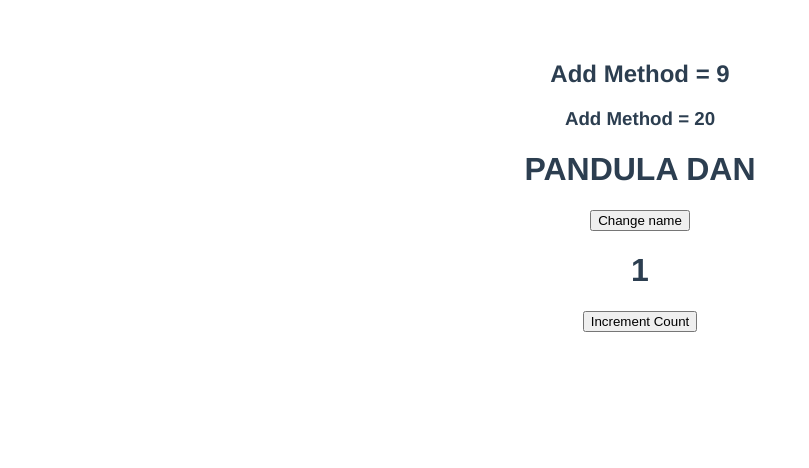
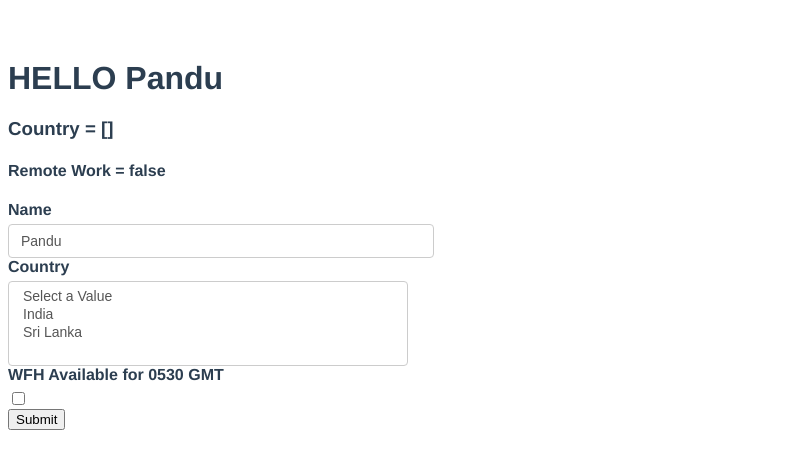
Before and after one commit to p4nduxcv/vue-js-starter, a Vue app: page / in a window 1280 px wide. Shown: the top 468 px of the page, without its empty margins (0-809 px from the left). Built offline with nearby package versions, Linux system fonts and the light colour scheme.

Commit message:
From handling

```diff
--- a/src/App.vue
+++ b/src/App.vue
@@ -1,34 +1,31 @@
 <template>
-  <!-- <h1>HELLO {{ name }}</h1>
-  <div v-html="channel"></div>
-  <div v-html="hack"></div>
-  <div v-bind:id="headingId">Heading</div>
-  <button v-bind:id="headingId">Button</button>
-  <h1 v-if="num == 0">Number Is ZERO</h1>
-  <h1 v-if="num > 0">Number Is POssitive</h1>
-  <h1 v-if="num < 0">Number Is Negative</h1>
-  <h1 v-else>Number Is Not ZERO</h1>
+  <h1>HELLO {{ formValues.name }}</h1>
+  <h3>Country = {{ formValues.country }}</h3>
+  <h4>Remote Work = {{ formValues.remoteWork }}</h4>
 
-  <h2 v-show="isShow">RA</h2> -->
-  <!-- <div v-show="isShow">
-    <ul v-for="name in namesArr" :key="name">
-      <li>{{ name }}</li>
-    </ul>
-  </div>
+  <form @submit="submitForm">
+    <div>
+      <label for="name">Name</label>
+      <input type="text" id="name" v-model="formValues.name" />
+    </div>
 
-  <div v-for="actor in actors" :key="actor.name" v-show="true">
-    <h2>{{ actor.name }}</h2>
-    <h4 v-for="movie in actor.movies" :key="movie">{{ movie }}</h4>
-  </div> -->
+    <div>
+      <label for="country">Country</label>
+      <select multiple id="country" v-model="formValues.country">
+        <option value="">Select a Value</option>
+        <option value="india">India</option>
+        <option value="srilanka">Sri Lanka</option>
+      </select>
+    </div>
 
-  <h2>Add Method = {{ add(2, 3, 4) }}</h2>
-  <h3>Add Method = {{ multi(4) }}</h3>
-
-  <h1>{{ name }}</h1>
-  <div><button v-on:click="changeName">Change name</button></div>
-
-  <h1>{{ count }}</h1>
-  <div><button v-on:click="incre">Increment Count</button></div>
+    <div>
+      <label for="remoteWork">WFH Available for 0530 GMT</label>
+      <input type="checkbox" id="remoteWork" v-model="formValues.remoteWork" />
+    </div>
+    <div>
+      <button>Submit</button>
+    </div>
+  </form>
 </template>
 
 <script>
@@ -37,35 +34,17 @@ export default {
   components: {},
   data() {
     return {
-      name: "PANDULA DAN",
-      channel: "<b>Mastach</b>",
-      hack: `<a href='#' onclick="alert('You Have Been HAcked')">CLIKC<a/>`,
-      headingId: "heading",
-      isDisabled: true,
-      num: 4,
-      isShow: false,
-      namesArr: ["Pa", "ND", "UL", "A"],
-      actors: [
-        { name: "Nimal", movies: ["XXX, ZZZ, YYY"] },
-        { name: "Nimal-Pa", movies: ["XEX, ZEZ, YEY"] },
-      ],
-      baseMultiplier: 5,
-      count: 1,
+      formValues: {
+        name: "Pandu",
+        country: [],
+        remoteWork: false,
+      },
     };
   },
   methods: {
-    add(a, b, c) {
-      return a + b + c;
-    },
-    multi(num) {
-      return num * this.baseMultiplier;
-    },
-    incre() {
-      return this.count++;
-    },
-    changeName(event) {
+    submitForm(event) {
+      event.preventDefault();
       console.log(event);
-      return (this.name = "Kyle");
     },
   },
 };
@@ -76,8 +55,44 @@ export default {
   font-family: Avenir, Helvetica, Arial, sans-serif;
   -webkit-font-smoothing: antialiased;
   -moz-osx-font-smoothing: grayscale;
-  text-align: center;
+  /* text-align: center; */
   color: #2c3e50;
   margin-top: 60px;
 }
+.underline {
+  text-decoration: underline;
+}
+.promoted {
+  font-style: italic;
+}
+.new {
+  color: olivedrab;
+}
+.sold-out {
+  color: red;
+}
+label {
+  font-weight: bold;
+  display: flex;
+  margin-bottom: 5px;
+}
+input + label {
+  font-weight: bold;
+  display: inline-flex;
+  margin-right: 20px;
+}
+input[type="text"],
+textarea,
+select {
+  display: block;
+  width: 400px;
+  padding: 6px 12px;
+  font-size: 14px;
+  line-height: 1.42857143;
+  color: #555;
+  background-color: #fff;
+  background-image: none;
+  border: 1px solid #ccc;
+  border-radius: 4px;
+}
 </style>
```
